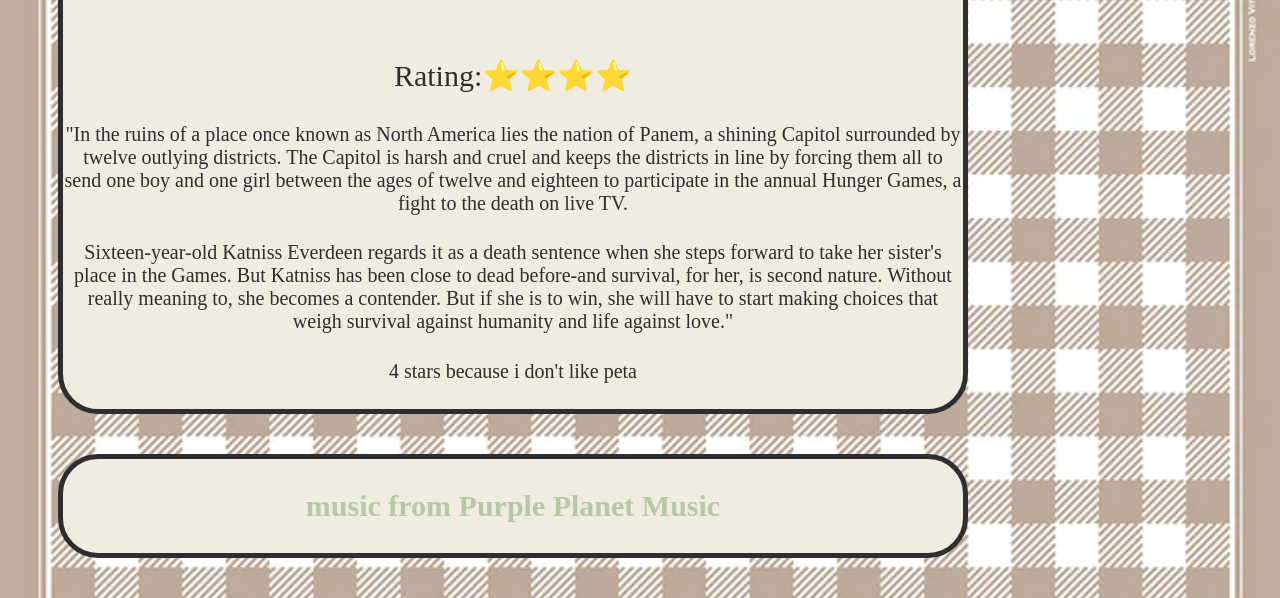
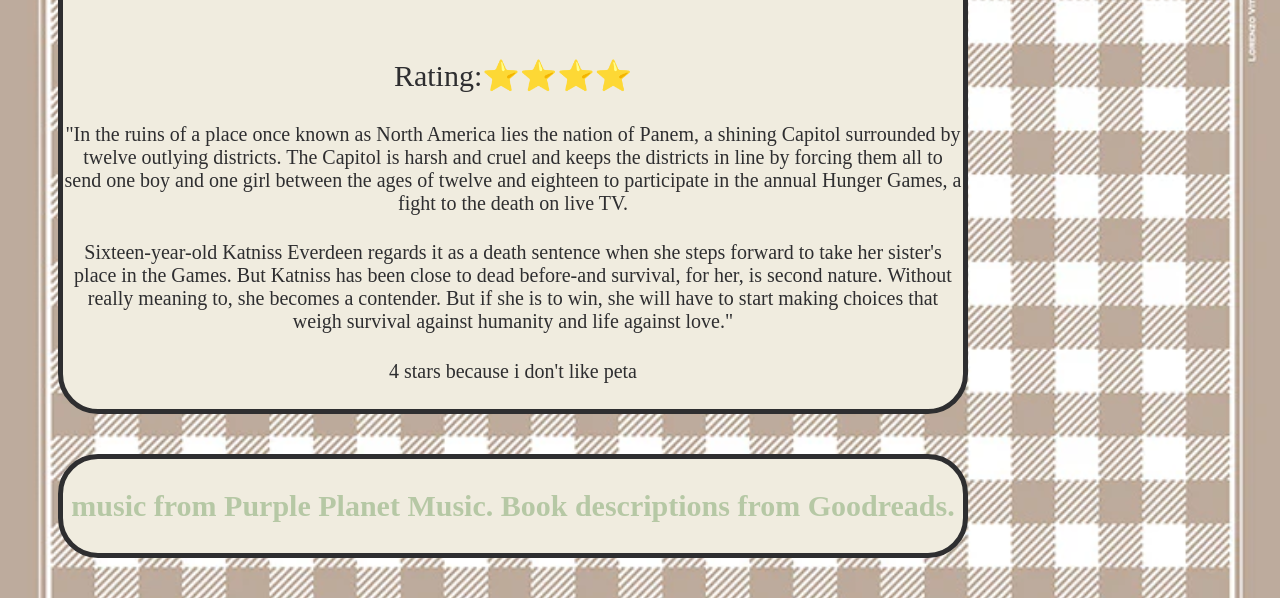
Before and after one commit to Flappyfroggy/frogblog, a plain HTML site: page sci.html in a window 1280 px wide. Shown: the part 1375-1973 px from the top of the page. Drawn offline with Linux system fonts and the light colour scheme; a web font is replaced by a local one.

Commit message:
Update sci.html

```diff
--- a/sci.html
+++ b/sci.html
@@ -137,7 +137,7 @@ a contender. But if she is to win, she will have to start making choices that we
 </h4>
 <h4>4 stars because i don't like peta</h4>
     </div>
-<div><P><span>music from Purple Planet Music</span></P></div>
+<div><P><span>music from Purple Planet Music. Book descriptions from Goodreads.</span></P></div>
 
 </body>
 </html>
```
